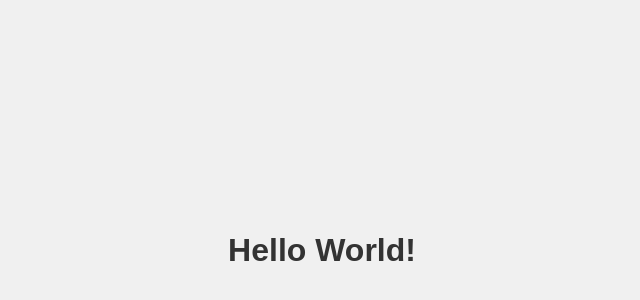
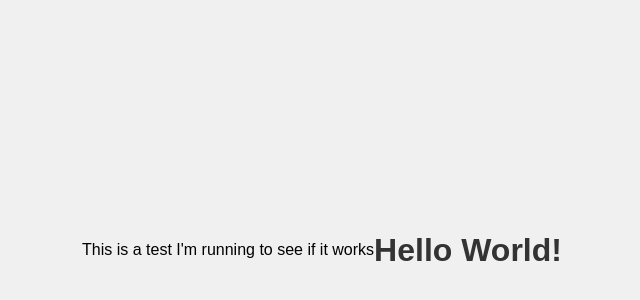
Before and after one commit to Nas-matutto/AI_models_test, a plain HTML site: page index.html in a window 1280 px wide. Shown: the part 158-458 px from the top of the page, without its empty margins (318-958 px from the left). Drawn offline with Linux system fonts and the light colour scheme.

Commit message:
push with new text

```diff
--- a/index.html
+++ b/index.html
@@ -3,7 +3,8 @@
 <head>
   <meta charset="UTF-8" />
   <meta name="viewport" content="width=device-width, initial-scale=1.0" />
-  <title>Hello World</title>
+  <title>Hello Nas, welcome to your new project</title>
+  <p>This is a test I'm running to see if it works</p>
   <style>
     body {
       display: flex;
```
